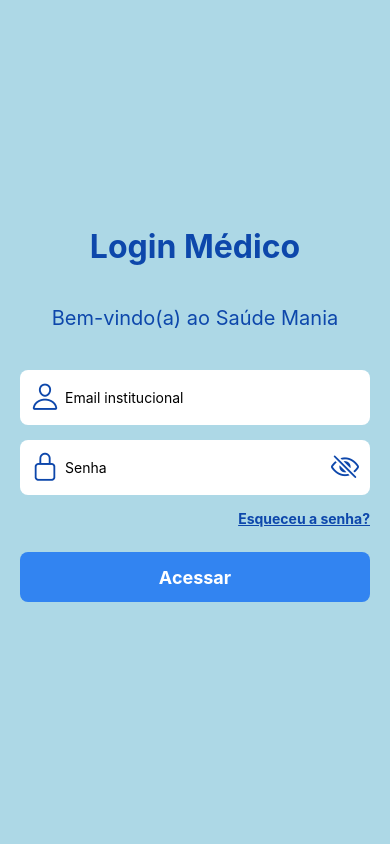
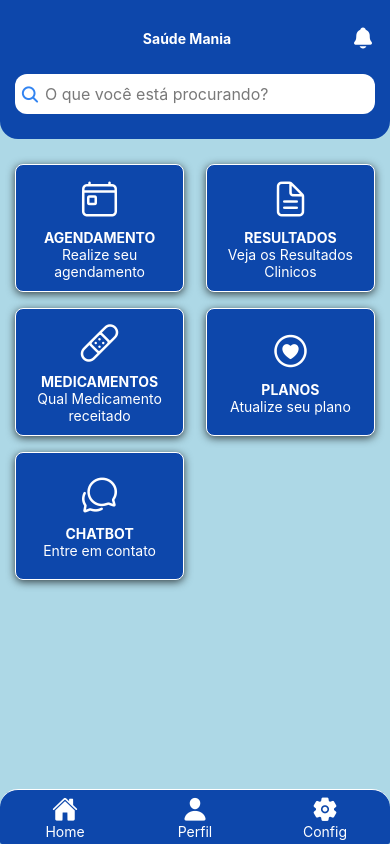
Before and after one commit to ClinicHealthCareSystem/MedicFrontEnd, a React Native app: screen / in a window 390 px wide. Built offline with nearby package versions, Linux system fonts and the light colour scheme; what react-native-responsive-fontsize would draw is missing.

Commit message:
TSK-2 cria tela menu

```diff
--- a/App.tsx
+++ b/App.tsx
@@ -1,9 +1,11 @@
 
 import Login from './screen/Login';
+import Menu from './screen/Menu';
 export default function App() {
   return (
 
-    <Login />
+    // <Login />
+    <Menu />
 
   );
 }
--- /dev/null
+++ b/screen/Menu.tsx
@@ -0,0 +1,91 @@
+import { View, ScrollView } from "react-native";
+import styles from "../styles/menu";
+
+import { Ionicons } from "@expo/vector-icons";
+import TabsNavegation from "./componentes/tabsNavegation";
+import HeaderHome from "./componentes/headerHome";
+import MenuCard from "./componentes/menuCard";
+
+type Botao = {
+  id: number;
+  title: string;
+  descricao: string;
+  icon: keyof typeof Ionicons.glyphMap;
+  onPress?: () => void;
+};
+
+export default function Menu() {
+
+
+  const card: Botao[] = [
+    {
+      id: 1,
+      title: "AGENDAMENTO",
+      descricao: "Realize seu agendamento",
+      icon: "today-outline",
+    },
+    {
+      id: 2,
+      title: "RESULTADOS",
+      descricao: "Veja os Resultados Clinicos",
+      icon: "document-text-outline",
+    },
+    {
+      id: 3,
+      title: "MEDICAMENTOS",
+      descricao: "Qual Medicamento receitado",
+      icon: "bandage-outline",
+    },
+    {
+      id: 4,
+      title: "PLANOS",
+      descricao: "Atualize seu plano",
+      icon: "heart-circle-outline",
+    },
+    {
+      id: 5,
+      title: "CHATBOT",
+      descricao: "Entre em contato",
+      icon: "chatbubbles-outline",
+    },
+  ];
+
+  const handleNavigation = (title: string) => {
+    switch (title) {
+      case "AGENDAMENTO":
+
+        break;
+      case "RESULTADOS":
+
+        break;
+      case "MEDICAMENTOS":
+
+        break;
+      case "PLANOS":
+
+        break;
+      case "CHATBOT":
+
+        break;
+    }
+  };
+
+  return (
+    <View style={styles.background}>
+      <HeaderHome mostrarBusca={true} />
+      <ScrollView style={styles.scrollCards}>
+        <View style={styles.cards}>
+          {card.map((item) => (
+            <MenuCard
+              title={item.title}
+              descricao={item.descricao}
+              icon={item.icon}
+              onPress={() => handleNavigation(item.title)}
+            />
+          ))}
+        </View>
+      </ScrollView>
+      <TabsNavegation />
+    </View>
+  );
+}
--- /dev/null
+++ b/screen/componentes/headerHome.tsx
@@ -0,0 +1,62 @@
+import React from "react";
+import { Text, TouchableOpacity, View, TextInput } from "react-native";
+import { Ionicons } from "@expo/vector-icons";
+
+import styles from "../../stylesComponents/headHome"
+
+export default function HeaderHome({
+  titulo = "Saúde Mania",
+  subTitulo = "",
+  mostrarBusca = true,
+  mostrarVoltar = false,
+}) {
+
+
+  return (
+    <View style={styles.headerView}>
+      <View style={styles.headerContent}>
+
+        {mostrarVoltar ? (
+          <TouchableOpacity
+
+            style={styles.headerBackButton}
+          >
+            <Ionicons name="arrow-back" size={24} color="white" />
+          </TouchableOpacity>
+        ) : (
+          <View style={{ width: 24 }} />
+        )}
+
+
+        <Text style={styles.headerTitle}>{titulo}</Text>
+
+
+        <TouchableOpacity style={styles.headerRight}>
+          <Ionicons name="notifications" size={24} color="white" />
+        </TouchableOpacity>
+      </View>
+
+
+      {mostrarBusca ? (
+        <View>
+          <Ionicons
+            name="search"
+            size={20}
+            color="#3284f1"
+            style={{ top: 32, width: 20, marginLeft: 5 }}
+          />
+          <TextInput
+            style={styles.search_bar}
+            placeholder="O que você está procurando?"
+          />
+        </View>
+      ) : (
+        subTitulo && (
+          <View style={styles.headerInfo}>
+            <Text style={styles.headerInfoText}>{subTitulo}</Text>
+          </View>
+        )
+      )}
+    </View>
+  );
+}
--- /dev/null
+++ b/screen/componentes/menuCard.tsx
@@ -0,0 +1,26 @@
+import React from "react";
+import { Text, TouchableOpacity } from "react-native";
+import { Ionicons } from "@expo/vector-icons";
+import styles from "../../styles/menu";
+
+type CardTypes = {
+  title: string;
+  descricao: string;
+  icon: keyof typeof Ionicons.glyphMap;
+  onPress?: () => void;
+};
+
+export default function MenuCard({
+  icon,
+  title,
+  descricao,
+  onPress,
+}: CardTypes) {
+  return (
+    <TouchableOpacity style={styles.buttonCards} onPress={onPress}>
+      <Ionicons name={icon} size={40} color={"white"} />
+      <Text style={styles.textCards}>{title}</Text>
+      <Text style={styles.descricaoCards}>{descricao}</Text>
+    </TouchableOpacity>
+  );
+}
--- /dev/null
+++ b/screen/componentes/tabsNavegation.tsx
@@ -0,0 +1,36 @@
+import React from "react";
+import { Text, TouchableOpacity, View } from "react-native";
+
+import { Ionicons } from "@expo/vector-icons";
+
+import tabNavegation from "../../stylesComponents/tabNavegation";
+
+
+
+
+
+export default function TabsNavegation() {
+  return (
+    <View style={tabNavegation.tabNavegation}>
+      <TouchableOpacity
+        style={tabNavegation.tabButton}
+
+      >
+        <Ionicons name="home" size={26} color="#fff" />
+        <Text style={tabNavegation.tabText}>Home</Text>
+      </TouchableOpacity>
+
+      <TouchableOpacity
+        style={tabNavegation.tabButton}
+      >
+        <Ionicons name="person" size={26} color="#fff" />
+        <Text style={tabNavegation.tabText}>Perfil</Text>
+      </TouchableOpacity>
+
+      <TouchableOpacity style={tabNavegation.tabButton}>
+        <Ionicons name="settings" size={26} color="#fff" />
+        <Text style={tabNavegation.tabText}>Config</Text>
+      </TouchableOpacity>
+    </View>
+  );
+}
--- /dev/null
+++ b/styles/menu.ts
@@ -0,0 +1,50 @@
+import { StyleSheet } from "react-native";
+import { RFValue } from "react-native-responsive-fontsize";
+
+export default StyleSheet.create({
+  background: {
+    flex: 1,
+    backgroundColor: "#ADD8E6",
+  },
+
+  scrollCards: {
+    marginTop: 10,
+  },
+
+  cards: {
+    flexDirection: "row",
+    flexWrap: "wrap",
+    justifyContent: "space-between",
+    padding: 15,
+  },
+
+  buttonCards: {
+    backgroundColor: "#0D47AB",
+    borderRadius: 8,
+    marginBottom: 16,
+    width: "47%",
+    height: 128,
+    justifyContent: "center",
+    alignItems: "center",
+    elevation: 5,
+    shadowOffset: { width: 0, height: 2 },
+    shadowOpacity: 0.7,
+    shadowRadius: 8,
+    borderWidth: 1,
+    borderColor: "white",
+  },
+
+  textCards: {
+    fontSize: RFValue(18),
+    color: "white",
+    fontWeight: "bold",
+    textAlign: "center",
+    marginTop: 8,
+  },
+
+  descricaoCards: {
+    fontSize: RFValue(16),
+    color: "white",
+    textAlign: "center",
+  },
+});
--- /dev/null
+++ b/stylesComponents/headHome.tsx
@@ -0,0 +1,63 @@
+import { StyleSheet } from "react-native";
+import { RFValue } from "react-native-responsive-fontsize";
+
+export default StyleSheet.create({
+  headerView: {
+    backgroundColor: "#0D47AB",
+    paddingBottom: 25,
+    borderBottomLeftRadius: 18,
+    borderBottomRightRadius: 18,
+    paddingHorizontal: 15,
+    elevation: 6,
+  },
+
+  headerContent: {
+    flexDirection: "row",
+    alignItems: "center",
+    justifyContent: "space-between",
+    marginTop: 25,
+    position: "relative",
+  },
+
+  headerBackButton: {
+    width: 40,
+    justifyContent: "center",
+    alignItems: "flex-start",
+  },
+
+  headerTitle: {
+    fontSize: RFValue(28),
+    fontWeight: "bold",
+    color: "white",
+
+    left: 0,
+    right: 0,
+    textAlign: "center",
+  },
+
+  headerRight: {
+    width: 40,
+    alignItems: "flex-end",
+    justifyContent: "center",
+  },
+
+  search_bar: {
+    backgroundColor: "white",
+    height: 40,
+    borderRadius: 12,
+    paddingLeft: 30,
+    fontSize: 16,
+    color: "#797979ff",
+    outlineWidth: 0,
+  },
+
+  headerInfo: {
+    alignItems: "center",
+    marginTop: 15,
+  },
+
+  headerInfoText: {
+    color: "white",
+    fontSize: RFValue(15),
+  },
+});
--- /dev/null
+++ b/stylesComponents/tabNavegation.tsx
@@ -0,0 +1,27 @@
+import { StyleSheet } from "react-native";
+
+export default StyleSheet.create({
+  tabNavegation: {
+    flexDirection: "row",
+    justifyContent: "space-between",
+    alignItems: "center",
+    height: 55,
+    borderRadius: 2,
+    borderTopLeftRadius: 18,
+    borderTopRightRadius: 18,
+    backgroundColor: "#0D47AB",
+    elevation: 8,
+    borderTopWidth: 1,
+    borderColor: "white",
+  },
+
+  tabButton: {
+    flex: 1,
+    alignItems: "center",
+    color: "#FFF",
+  },
+
+  tabText: {
+    color: "#FFF",
+  },
+});
```
